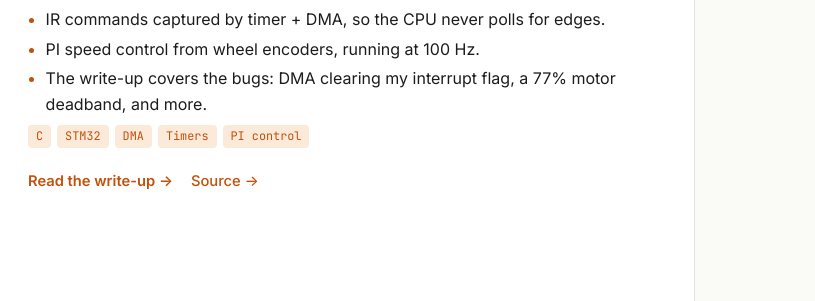
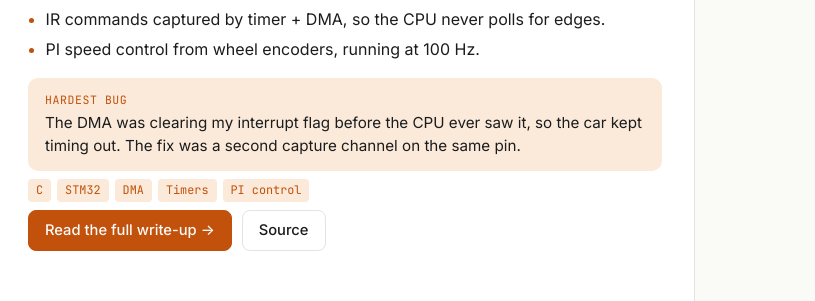
Before and after one commit to jacob-nguyen1/jacob-nguyen1.github.io, a plain HTML site: page index.html in a window 1280 px wide. Shown: the part 1440-1741 px from the top of the page, 465-1280 px from the left. Drawn offline with Linux system fonts and the light colour scheme.

Commit message:
Surface RC car write-up: bug teaser, primary CTA, linked title
Co-Authored-By: Claude Opus 5.5 <noreply@anthropic.com>

```diff
--- a/index.html
+++ b/index.html
@@ -113,7 +113,7 @@
       </div>
       <div class="body">
         <p class="eyebrow">Apr 2026 &middot; Solo</p>
-        <h3>Bare-metal RC Car</h3>
+        <h3><a class="title-link" href="rc-car.html">Bare-metal RC Car</a></h3>
         <p>
           An IR-remote car on an STM32F446 with no HAL and no Arduino: every peripheral is driven by
           register writes I looked up in the reference manual. It started as GPIO motor toggling and grew into closed-loop speed control.
@@ -121,12 +121,16 @@
         <ul>
           <li>IR commands captured by timer + DMA, so the CPU never polls for edges.</li>
           <li>PI speed control from wheel encoders, running at 100&nbsp;Hz.</li>
-          <li>The write-up covers the bugs: DMA clearing my interrupt flag, a 77% motor deadband, and more.</li>
         </ul>
+        <a class="teaser" href="rc-car.html#bugs">
+          <span class="teaser-label">Hardest bug</span>
+          The DMA was clearing my interrupt flag before the CPU ever saw it, so the car kept timing out.
+          The fix was a second capture channel on the same pin.
+        </a>
         <p class="tags"><span>C</span><span>STM32</span><span>DMA</span><span>Timers</span><span>PI control</span></p>
-        <p class="more-row">
-          <a class="more strong" href="rc-car.html">Read the write-up &rarr;</a>
-          <a class="more" href="https://github.com/jacob-nguyen1/stm32-baremetal-rc-car" target="_blank" rel="noopener">Source &rarr;</a>
+        <p class="cta-row">
+          <a class="btn primary" href="rc-car.html">Read the full write-up &rarr;</a>
+          <a class="btn" href="https://github.com/jacob-nguyen1/stm32-baremetal-rc-car" target="_blank" rel="noopener">Source</a>
         </p>
       </div>
     </article>
--- a/style.css
+++ b/style.css
@@ -211,3 +211,18 @@ dialog#lightbox .close {
   .spec td:first-child { white-space: normal; }
   .bug { padding: 2px 14px 4px; }
 }
+
+/* featured card: make the write-up obvious */
+.title-link { color: inherit; }
+.title-link:hover { color: var(--accent); text-decoration: none; }
+.teaser {
+  display: block; margin: 16px 0 0; padding: 12px 16px; border-radius: 10px;
+  background: var(--accent-soft); color: var(--text); font-size: 0.95rem; line-height: 1.5;
+  border: 1px solid transparent; transition: border-color .15s;
+}
+.teaser:hover { border-color: var(--accent); text-decoration: none; }
+.teaser-label {
+  display: block; margin-bottom: 4px; font-family: var(--mono); font-size: 0.72rem;
+  text-transform: uppercase; letter-spacing: 0.05em; color: var(--accent);
+}
+.cta-row { display: flex; flex-wrap: wrap; gap: 10px; margin: 18px 0 0; }
```
Also changed, not shown: rc-car.html (+1 -1 lines).
